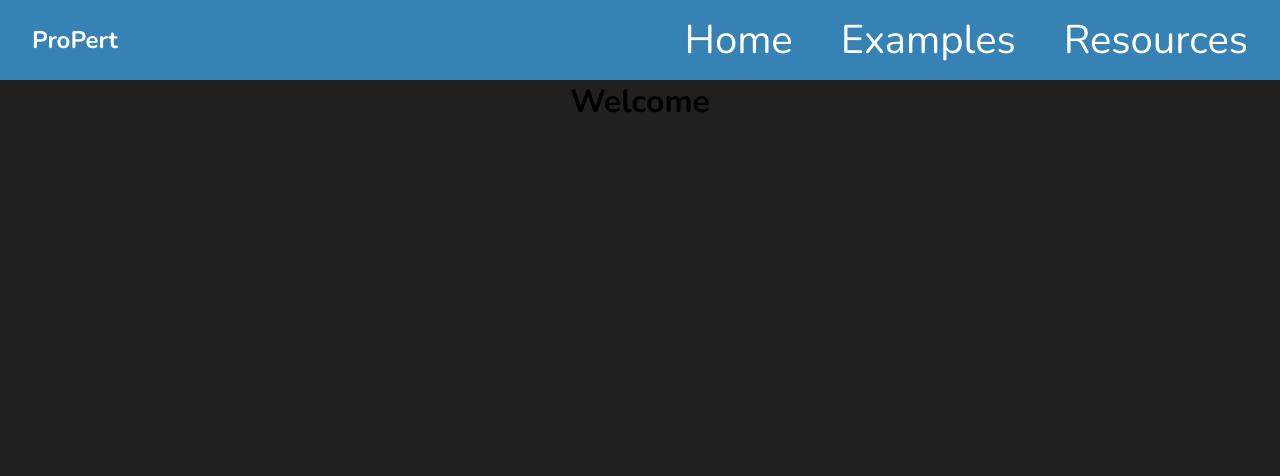
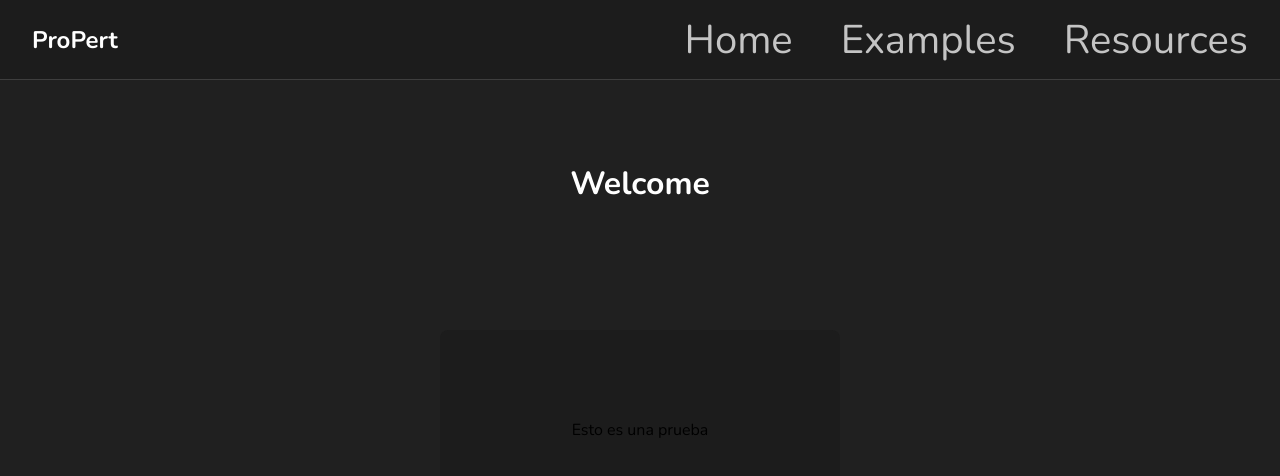
Before and after one commit to zeva369/propert, an Angular app in the folder frontend/: page / in a window 1280 px wide. Shown: the top 476 px of the page. Built offline with nearby package versions, Linux system fonts and the light colour scheme.

Commit message:
Some minor changes in frontend

```diff
--- a/frontend/src/app/app.component.css
+++ b/frontend/src/app/app.component.css
@@ -1,12 +1,45 @@
+
+
+.welcome{
+    color: var(--white-color);
+    text-align: center;
+    height:200px;
+    padding-top: 50px;
+}
 
 .header{
     height: var(--header-height);
-    background-color: var(--primary-color);
+    background-color: var(--background);     border-bottom: 1px solid var(--gray-border);
 }
 
+.card {
+    margin: 0 auto;
+    background-color: var(--background);
+    text-align: center;
+    border-radius: 8px;
+    width: min(400px, 100vh);
+    height: 200px;
+
+    /* position: relative; */
+    display: grid;
+    flex-direction: column;
+    align-items: center;
+    justify-content: center;
+
+    /* word-wrap: break-word; */
+    min-width: 400px;
+    border-radius: 8px;
+}
+
+
+
 .content{
-    position: relative;
-    height: calc(100vh - var(--header-height));
-    text-align: center;
-    z-index: 1;
+    display: grid;
+    flex-direction: column;
+    align-items: center; /* Centra las cards horizontalmente */
+    justify-content: center; /* Centra las cards verticalmente */
+    /* min-height: 100vh; */
+
+    gap: 18px;
+    padding: 2em;
 }
--- a/frontend/src/app/app.component.html
+++ b/frontend/src/app/app.component.html
@@ -4,5 +4,12 @@
 </header>
 
 <div class="content">
- <h1>Welcome</h1>
+
+ <div class="welcome">
+  <h1>Welcome</h1>
 </div>
+
+ <div class="card">
+    <p>Esto es una prueba</p>
+ </div>
+</div>
--- a/frontend/src/app/navbar/navbar.component.css
+++ b/frontend/src/app/navbar/navbar.component.css
@@ -1,4 +1,3 @@
-
 
 a{
     text-decoration: none;
@@ -8,7 +7,7 @@ ol, ul{
     list-style: none;
 }
 
-.navbar {
+.navbar{
     height: 100%;
     display:flex;
     justify-content: space-between;
@@ -19,12 +18,12 @@ ol, ul{
     z-index: 2;
 }
 
-.hamburguer-menu{
+.burguer-menu{
     display: none;
 }
 
 /* Cuando el checkbox esté checked -> A su hermano adyacente cambiar la propiedad height*/
-.hamburguer-menu:checked + .menu_list{
+.burguer-menu:checked + .menu_list{
     height: calc(100vh - var(--header-height));
 }
 
@@ -32,29 +31,30 @@ ol, ul{
     color: var(--white-color);
 }
 
-.lbl_hamburguer {
+.lbl_burguer{
 
 }
 
-.menu_icon {
+.menu_icon{
     color: var(--white-color);
     cursor: pointer;
 }
 
 /* ul_links*/
-.menu_list {
-    width: 100%;
-    background-color: var(--primary-color);
+.menu_list{
     position: absolute;
-    top: var(--header-height);
-    left:0;
-
-    height: 0;
-    overflow: hidden;
-
     display:flex;
     flex-direction: column;
     justify-content: center;
+
+    left:0;
+    top: var(--header-height);
+    width: 100%;
+    height: 0;
+
+    background-color: var(--background);
+    overflow: hidden;
+
     align-items: center;
     gap: 3rem;
 
@@ -63,32 +63,38 @@ ol, ul{
 }
 
 /* li_links*/
-.menu_item {
+.menu_item{
 
 }
 
-.link {
-    color: var(--white-color);
+.link{
+    color: var(--almost-white-color);
     font-size: 2.5rem;
 }
 
+.link:hover{
+    color: var(--link-hover-color);
+}
+
 @media(min-width: 768px){
-    .lbl_hamburguer{
+    .lbl_burguer{
         display: none;
     }
-    .menu_list {
+    .menu_list{
         position: static;
-        width:auto;
+        display: flex;
+        flex-direction: row;
+
+        width: auto;
         height: auto;
-        flex-direction: row;
+
         gap: 2 rem;
     }
-    .link {
+
+    .link{
         font-size: 1rem;
         transition: all .3s;
         padding: .2rem .7rem;
     }
-    .link:hover{
-        background-color: var(--link-hover-color);
-    }
+
 }
--- a/frontend/src/app/navbar/navbar.component.html
+++ b/frontend/src/app/navbar/navbar.component.html
@@ -1,16 +1,16 @@
 <nav class="navbar">
     <h1 class="logo">ProPert</h1>
-    <label class="lbl_hamburguer" for="hamburguer-menu">
+    <label class="lbl_burguer" for="burguer-menu">
         <svg xmlns="http://www.w3.org/2000/svg" width="30" height="30" fill="currentColor" class="menu_icon"
             viewBox="0 0 16 16">
             <path fill-rule="evenodd"
                 d="M2.5 12a.5.5 0 0 1 .5-.5h10a.5.5 0 0 1 0 1H3a.5.5 0 0 1-.5-.5m0-4a.5.5 0 0 1 .5-.5h10a.5.5 0 0 1 0 1H3a.5.5 0 0 1-.5-.5m0-4a.5.5 0 0 1 .5-.5h10a.5.5 0 0 1 0 1H3a.5.5 0 0 1-.5-.5" />
         </svg>
     </label>
-    <input class="hamburguer-menu" type="checkbox" id="hamburguer-menu">
+    <input class="burguer-menu" type="checkbox" id="burguer-menu">
     <ul class="menu_list">
         <li class="menu_item">
-            <a class="link" href="#">Home</a>
+            <a class="link" href="#" (click)="closeMenu()">Home</a>
         </li>
         <li class="menu_item">
             <a class="link" href="#">Examples</a>
--- a/frontend/src/app/navbar/navbar.component.ts
+++ b/frontend/src/app/navbar/navbar.component.ts
@@ -1,10 +1,40 @@
-import { Component } from '@angular/core';
+import { AfterViewInit, Component, OnDestroy } from '@angular/core';
 
 @Component({
   selector: 'app-navbar',
   templateUrl: './navbar.component.html',
   styleUrls: ['./navbar.component.css']
 })
-export class NavbarComponent {
+export class NavbarComponent implements AfterViewInit, OnDestroy{
+  private resizeListener!: () => void;
 
+  ngAfterViewInit(): void {
+    const burgerCheckbox = document.querySelector<HTMLInputElement>('.burguer-menu');
+
+    if (burgerCheckbox) {
+      // Define el listener y guárdalo para poder eliminarlo después
+      this.resizeListener = () => {
+        if (window.innerWidth > 768) { // Ajusta según el breakpoint de tu diseño
+          burgerCheckbox.checked = false; // Desmarca el checkbox para cerrar el menú
+        }
+      };
+
+      // Agrega el listener al evento resize
+      window.addEventListener('resize', this.resizeListener);
+    }
+  }
+
+  ngOnDestroy(): void {
+    // Elimina el listener al destruir el componente para evitar fugas de memoria
+    if (this.resizeListener) {
+      window.removeEventListener('resize', this.resizeListener);
+    }
+  }
+
+  closeMenu(): void {
+    const burgerCheckbox = document.querySelector<HTMLInputElement>('.burguer-menu');
+    if (burgerCheckbox) {
+      burgerCheckbox.checked = false;
+    }
+  }
 }
--- a/frontend/src/index.html
+++ b/frontend/src/index.html
@@ -14,4 +14,5 @@
 <body>
   <app-root></app-root>
 </body>
+
 </html>
--- a/frontend/src/styles.css
+++ b/frontend/src/styles.css
@@ -1,13 +1,16 @@
 /* You can add global styles to this file, and also import other style files */
 
 :root{
+    --background: #1C1C1C;
     --primary-color:#3782b4;
     --secondary-color: #5e5e5e;
-    --link-hover-color:#275777;
+    --almost-white-color: #C4C4C4;
     --white-color: #fff;
+    --link-hover-color:var(--white-color);
     --header-height: 80px;
     --padding-left-right: 2em;
     --max-width: 1200px;
+    --gray-border: #3E3E3E;
 }
 
 *{
```
